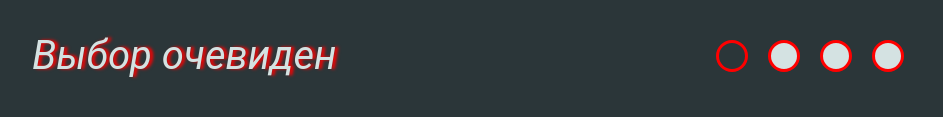
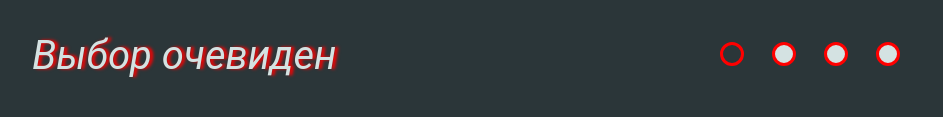
Before and after one commit to sashaP2/cssMemeSlider, a plain HTML site: page cssMemeSlider/index.html in a window 1280 px wide. Shown: the part 573-690 px from the top of the page, without its empty margins (168-1111 px from the left). Drawn offline with Linux system fonts and the light colour scheme.

Commit message:
feat: add cursor area (Mon, Sep 18, 2023 02:32:38 AM)

```diff
--- a/cssMemeSlider/style.css
+++ b/cssMemeSlider/style.css
@@ -104,17 +104,17 @@ margin: 2rem 0;
 
 .new__button {
   display: inline-block;
-  width: 2rem;
-  height: 2rem;
+  width: 85%;
+    height: 85%;
   background-color: #d4e2e2;
   border: 0.2rem solid red;
   border-radius: 50%;
-  margin: 0.5rem;
   cursor: pointer;
 }
 
 .button {
   display: none;
+  padding: 1rem;
 }
 
 .block__buttons:has(#meme1:checked) .new__button1 {
@@ -154,3 +154,11 @@ margin: 2rem 0;
   background-color: red;
   border: 0.2rem solid red;
 }
+
+.meme__title {
+  width: 3rem;
+  display: inline-block;
+  height: 3rem;
+  padding: 0.6rem;
+  cursor: pointer;
+}
```
